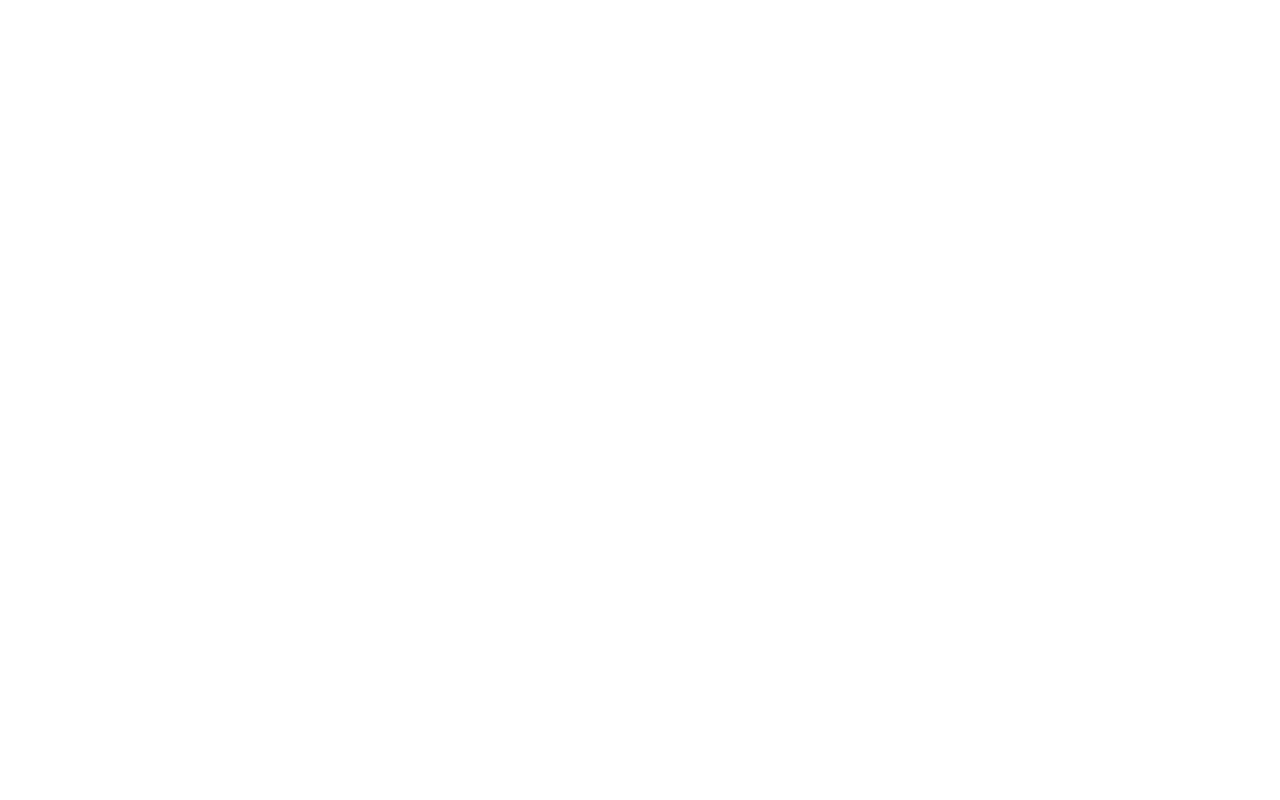
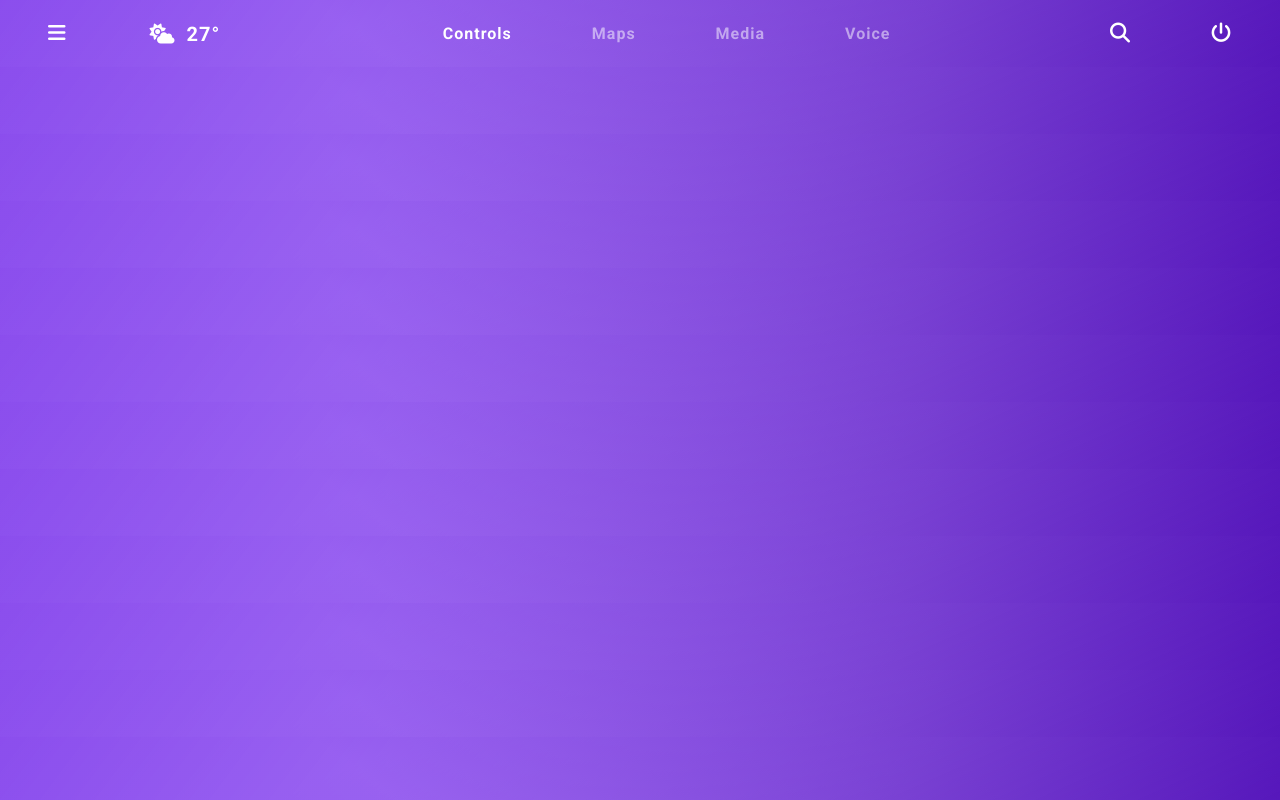
Before and after one commit to kevinmbongo/training-html-mercedes-dashboard, a plain HTML site: page index.html in a window 1280 px wide. Drawn offline with Linux system fonts and the light colour scheme.

Commit message:
create top nav

```diff
--- a/index.html
+++ b/index.html
@@ -6,14 +6,54 @@
     <meta name="viewport" content="width=device-width, initial-scale=1.0" />
     <title>Mercedes dashboard</title>
 
+    <link rel="preconnect" href="https://fonts.gstatic.com" />
+    <link
+      href="https://fonts.googleapis.com/css2?family=Roboto:wght@100;300;400;500;700;900&display=swap"
+      rel="stylesheet"
+    />
     <link rel="stylesheet" href="style.css" />
+
+    <script
+      src="https://kit.fontawesome.com/2d27e66301.js"
+      crossorigin="anonymous"
+    ></script>
   </head>
 
-  <body>
-    <nav>
-      <div></div>
-      <div></div>
-      <div></div>
+  <body id="body">
+    <nav id="top-nav">
+      <div class="top-nav-menu">
+        <div>
+          <i class="fas fa-bars"></i>
+        </div>
+        <div class="top-nav-weather">
+          <i class="fas fa-cloud-sun"></i>
+          <i>27°</i>
+        </div>
+      </div>
+
+      <div class="top-nav-menu">
+        <div>
+          <p class="active-nav-link">Controls</p>
+        </div>
+        <div>
+          <p>Maps</p>
+        </div>
+        <div>
+          <p>Media</p>
+        </div>
+        <div>
+          <p>Voice</p>
+        </div>
+      </div>
+
+      <div class="top-nav-menu">
+        <div>
+          <i class="fas fa-search"></i>
+        </div>
+        <div>
+          <i class="fas fa-power-off"></i>
+        </div>
+      </div>
     </nav>
 
     <main>
--- a/style.css
+++ b/style.css
@@ -0,0 +1,45 @@
+#body {
+  font-family: "Roboto", sans-serif;
+  font-weight: bold;
+  letter-spacing: 1px;
+  background: linear-gradient(
+      217deg,
+      rgba(76, 1, 196, 0.74),
+      rgba(144, 82, 243, 0.74) 70.71%
+    ),
+    linear-gradient(127deg, rgba(80, 0, 209, 0.74), rgba(0, 255, 0, 0) 70.71%),
+    linear-gradient(336deg, rgba(43, 0, 112, 0.74), rgba(0, 0, 255, 0) 70.71%);
+}
+
+#top-nav {
+  display: flex;
+  justify-content: space-between;
+}
+
+.top-nav-menu {
+  display: flex;
+  align-items: center;
+}
+
+.top-nav-menu div {
+  margin: 0 40px;
+}
+
+#top-nav .top-nav-menu div p {
+  color: rgba(255, 255, 255, 0.5);
+  cursor: pointer;
+}
+
+#top-nav .top-nav-menu div i {
+  color: white;
+  font-size: 20px;
+}
+
+.active-nav-link {
+  color: white !important;
+}
+
+.top-nav-weather i {
+  font-style: normal !important;
+  margin: 0 3px;
+}
```
Also changed, not shown: package-lock.json (added).
